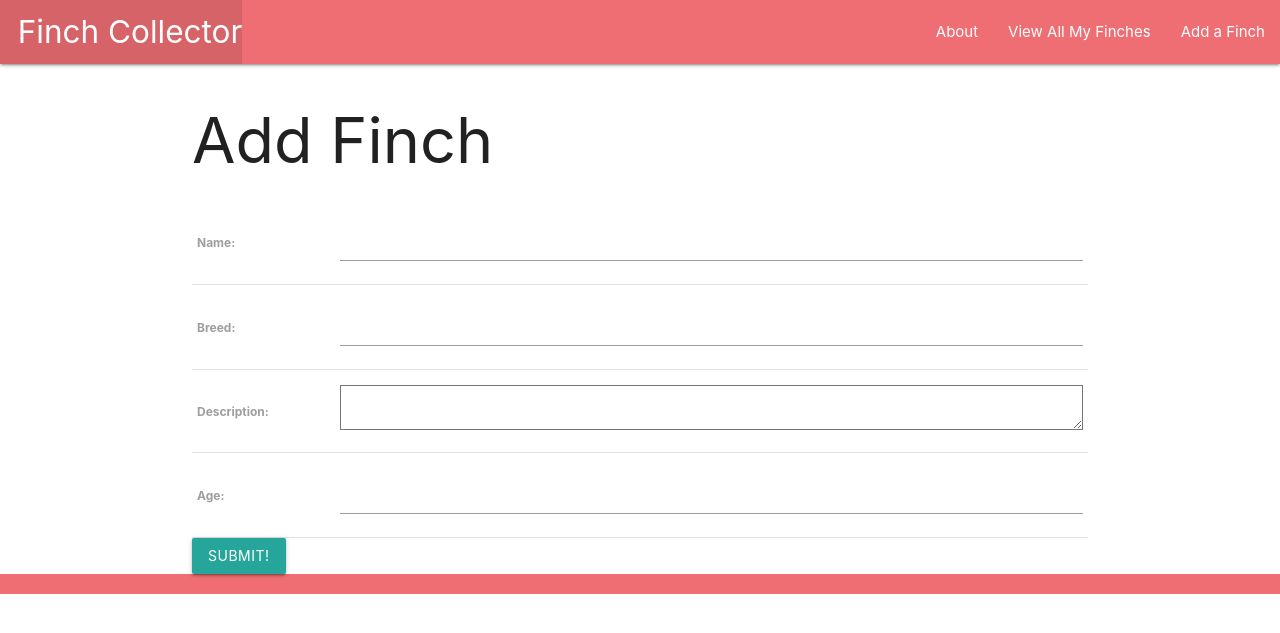
After one commit to dangabrielle/finch-collector, a Django app: page /finches/create/ in a window 1280 px wide. The commit adds this page. Shown: the top 633 px of the page. Run offline with Django 4.2, Linux system fonts and the light colour scheme.

Commit message:
add CRUD functionality via class views

```diff
--- a/main_app/models.py
+++ b/main_app/models.py
@@ -1,4 +1,5 @@
 from django.db import models
+from django.urls import reverse
 
 # Create your models here.
 
@@ -11,3 +12,6 @@ class Finch(models.Model):
 
     def __str__(self):
         return self.name
+
+    def get_absolute_url(self):  # redirects back to the detail page after creating a cat
+        return reverse('detail', kwargs={'finch_id': self.id})
--- a/main_app/templates/base.html
+++ b/main_app/templates/base.html
@@ -26,6 +26,7 @@
           <ul class="right">
             <li><a href="/about">About</a></li>
             <li><a href="/finches">View All My Finches</a></li>
+            <li><a href="{% url 'finches_create' %}">Add a Finch</a></li>
           </ul>
         </div>
       </nav>
--- a/main_app/templates/finches/details.html
+++ b/main_app/templates/finches/details.html
@@ -1,6 +1,5 @@
 {% extends 'base.html'%} {% block content %}
 <div class="card">
-
   <div class="card-content">
     <span class="card-title">{{ finch.name }}</span>
     <p>Breed: {{ finch.breed }}</p>
@@ -11,6 +10,9 @@
     <p>Age: Kitten</p>
     {% endif %}
   </div>
-  </a>
+  <div class="card-action">
+    <a href="{% url 'finches_update' finch.id %}">Edit</a>
+    <a href="{% url 'finches_delete' finch.id %}">Delete</a>
+  </div>
 </div>
 {% endblock %}
--- /dev/null
+++ b/main_app/templates/main_app/finch_form.html
@@ -0,0 +1,16 @@
+{% extends 'base.html' %} {% block content %} {% if object %}
+<h1>Edit <span class="teal-text">{{object.name}}</span></h1>
+{% else %}
+<h1>Add Finch</h1>
+{% endif %}
+<!-- Leaving the action empty makes the form post to the same url used to display it -->
+<form action="" method="POST">
+  <!-- Django requires the following for security purposes -->
+  {% csrf_token %}
+  <table>
+    <!-- Render the inputs inside of <tr>s & <td>s -->
+    {{ form.as_table }}
+  </table>
+  <input type="submit" value="Submit!" class="btn" />
+</form>
+{% endblock %}
--- a/main_app/urls.py
+++ b/main_app/urls.py
@@ -6,5 +6,10 @@ urlpatterns = [
     path('about/', views.about, name='about'),
     # route for cats index
     path('finches/', views.finch_index, name='index'),
-    path('finches/<int:finch_id>/', views.finch_detail, name='detail')
+    path('finches/<int:finch_id>/', views.finch_detail, name='detail'),
+    path('finches/create/', views.FinchCreate.as_view(), name='finches_create'),
+    path('finches/<int:pk>/update/',
+         views.FinchUpdate.as_view(), name='finches_update'),
+    path('finches/<int:pk>/delete/',
+         views.FinchDelete.as_view(), name='finches_delete'),
 ]
--- a/main_app/views.py
+++ b/main_app/views.py
@@ -1,6 +1,6 @@
 from django.shortcuts import render
 from .models import Finch
-
+from django.views.generic.edit import CreateView, UpdateView, DeleteView
 # Create your views here.
 
 
@@ -25,3 +25,20 @@ def finch_index(request):
 def finch_detail(request, finch_id):
     finch = Finch.objects.get(id=finch_id)
     return render(request, 'finches/details.html', {'finch': finch})
+
+
+class FinchCreate(CreateView):
+    model = Finch
+    fields = ['name', 'breed', 'description', 'age']
+    # success_url = '/cats/' not the preferred way. refer to models
+
+
+class FinchUpdate(UpdateView):
+    model = Finch
+    # Let's disallow the renaming of a cat by excluding the name field!
+    fields = ['description', 'age']
+
+
+class FinchDelete(DeleteView):
+    model = Finch
+    success_url = '/finches/'
```
Also changed, not shown: main_app/templates/main_app/finch_confirm_delete.html (added, +14 -0 lines). Lines whose indentation alone changed are shown as unchanged.
